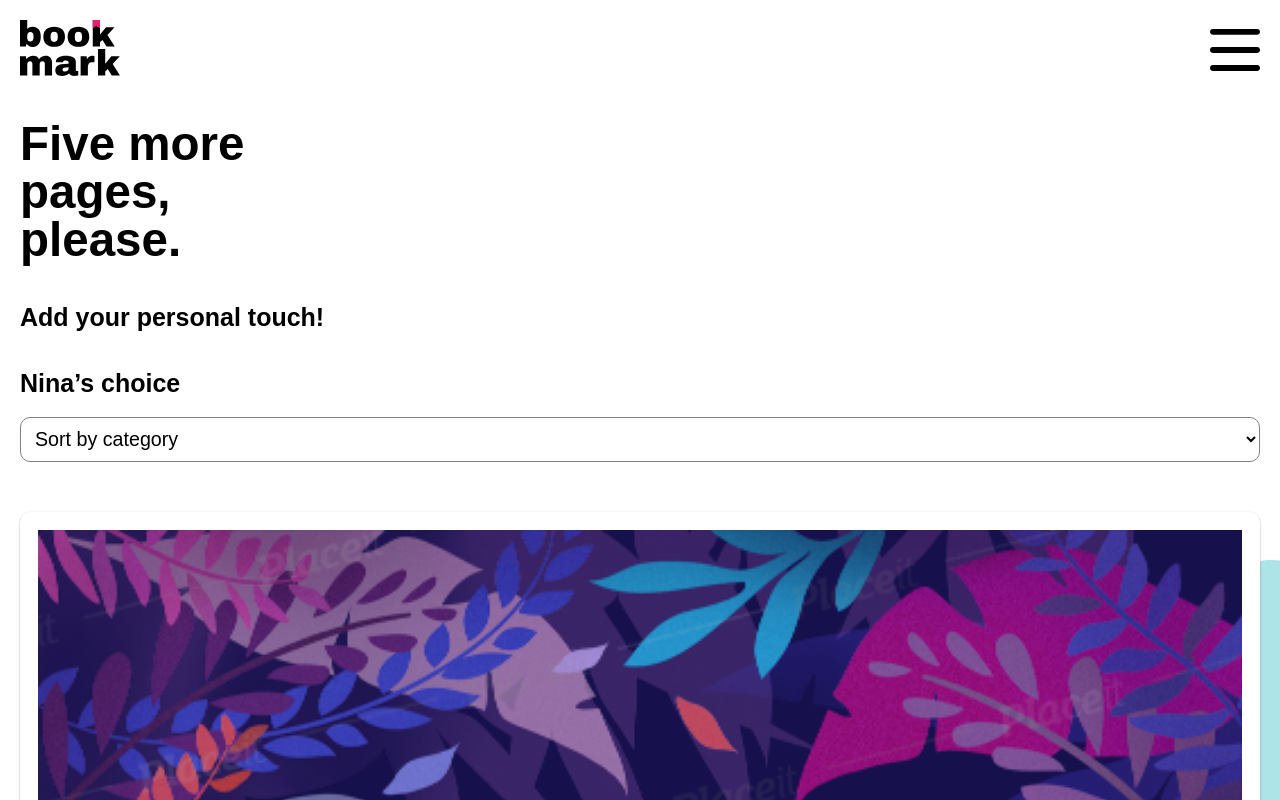
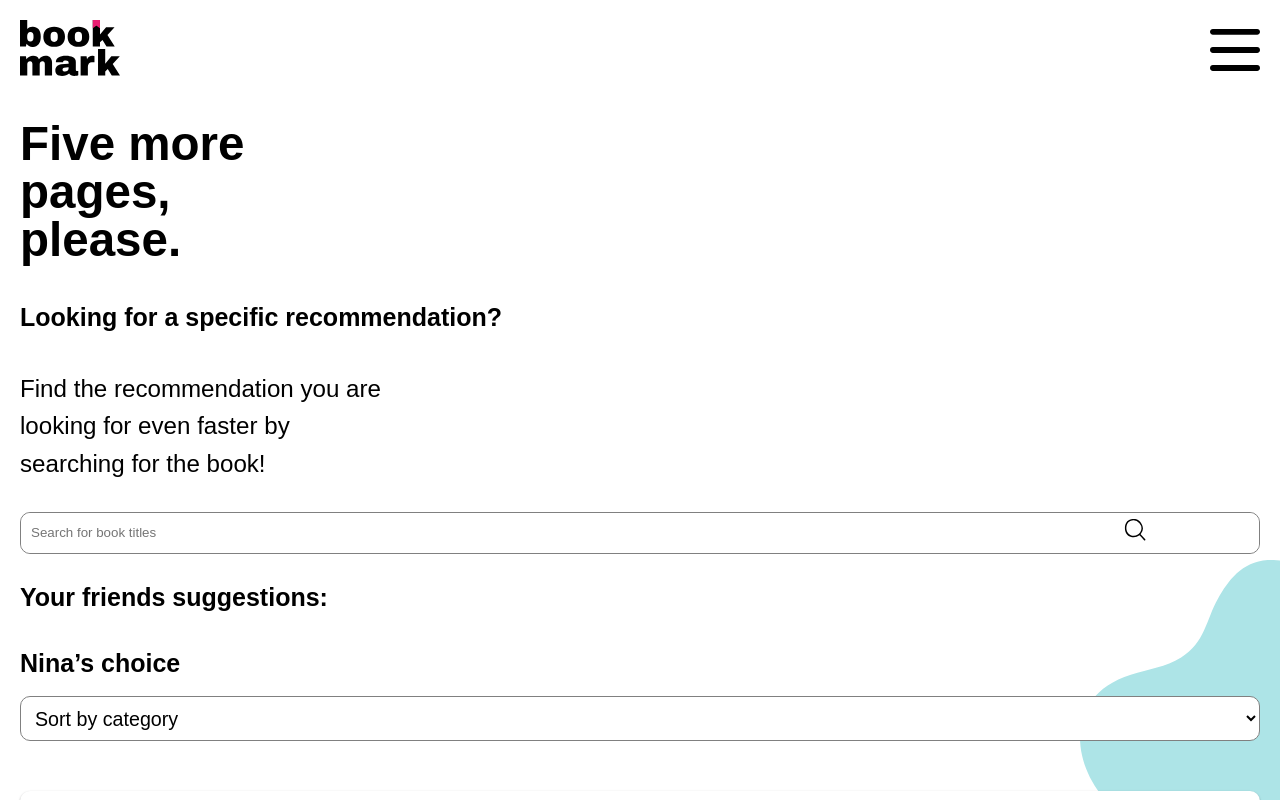
Before and after one commit to JPrueger/bookmark_components, a Vue app: page /my-bookmarks in a window 1280 px wide. Shown: the top 800 px of the page. Built offline with nearby package versions, Linux system fonts and the light colour scheme.

Commit message:
created & styled Searchbar

```diff
--- /dev/null
+++ b/src/components/Searchbar.vue
@@ -0,0 +1,68 @@
+<template>
+    <div class="wrapper_searchbar">
+
+        <input type="text" class="searchTerm" placeholder="Search for book titles">
+        <button type="submit" class="searchButton">
+            <svg viewBox="0 0 24 24">
+                <defs>
+                    <clipPath id="a">
+                        <path fill="none" d="M0 0h24v24H0z"/>
+                    </clipPath>
+                </defs>
+                <g data-name="Icon - Search" clip-path="url(#a)">
+                    <path fill="none" d="M0 0h24v24H0z"/>
+                    <path data-name="Icon - Search" d="M23.2 22.224c-1.687-1.871-3.31-3.854-5.1-5.635l.02-.02a9.919 9.919 0 00.962-11.51A10.336 10.336 0 007.818.25C3.037 1.279 1.042 5.334.999 9.911c-.015 4.091 2.026 7.948 6.03 9.382a10.837 10.837 0 009.92-1.639c1.806 1.792 3.442 3.792 5.143 5.678.677.75 1.782-.363 1.108-1.108zM8.853 18.151c-4.1-.7-6.3-4.306-6.287-8.24.03-3.207 1-6.442 4.234-7.719a8.9 8.9 0 0110.033 2.367 8.6 8.6 0 01.89 9.962 8.927 8.927 0 01-8.87 3.63z"/>
+                </g>
+            </svg>
+        </button>
+
+    </div>
+</template>
+
+<style lang="scss">
+    @import '@/assets/styles/app.scss';
+
+    .wrapper_searchbar {
+        display: flex;
+        padding: 0;
+        margin: 0;
+        border: 1px solid grey;
+        border-radius: 10px;
+
+        input, button {
+            display: block;
+            border: none;
+            background-color: white;
+            padding: 0;
+            margin: 0;
+            border-radius: 10px 0 0 10px;
+        }
+
+        button {
+            border-radius: 0 10px 10px 0;
+        }
+
+        .searchTerm {
+            width: 80%;
+        }
+
+        .searchButton {
+            width: 20%;
+            height: 40px;
+        }
+
+        ::placeholder {
+            padding-left: 10px;
+        }
+
+        svg {
+            // fill: $primaryColor;
+            fill: black;
+            height: 55%;
+            position: relative;
+        }
+
+        margin-bottom: $biggestMarginBottom;
+    }
+
+</style>
--- a/src/views/Mybookmarks.vue
+++ b/src/views/Mybookmarks.vue
@@ -3,7 +3,14 @@
 
     <h1>Five more pages, please.</h1>
 
-    <h2>Add your personal touch!</h2>
+    <h2>Looking for a specific recommendation?</h2>
+
+    <p>Find the recommendation you are looking for even faster by searching for the book!
+    </p>
+
+    <Searchbar></Searchbar>
+
+    <h2>Your friends suggestions:</h2>
 
     <OverviewChoice class="added_margin_bottom"></OverviewChoice>
 
@@ -14,11 +21,14 @@
 
 <script>
   import OverviewChoice from '@/components/OverviewChoice.vue'
+  import Searchbar from '@/components/Searchbar.vue'
+
 
   export default {
     name: 'Mybookmarks',
     components: {
       OverviewChoice,
+      Searchbar
     }
   }
 </script>
```
Also changed, not shown: src/assets/images/icon_search.svg (added), src/assets/images/icon_search_comp.svg (added).
